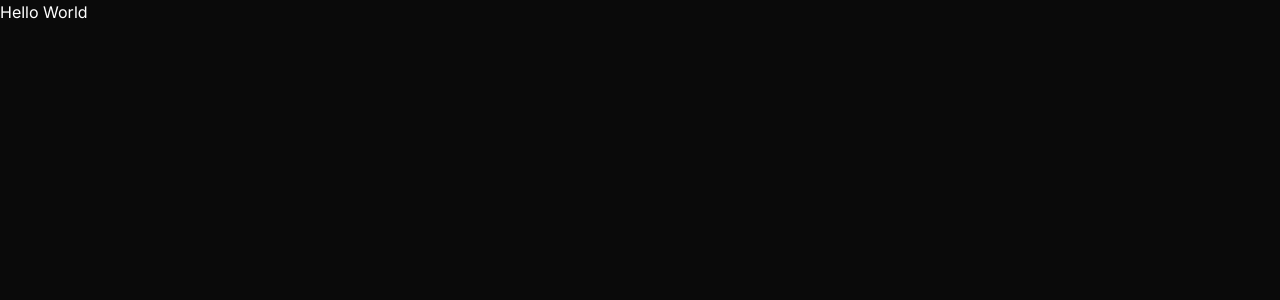
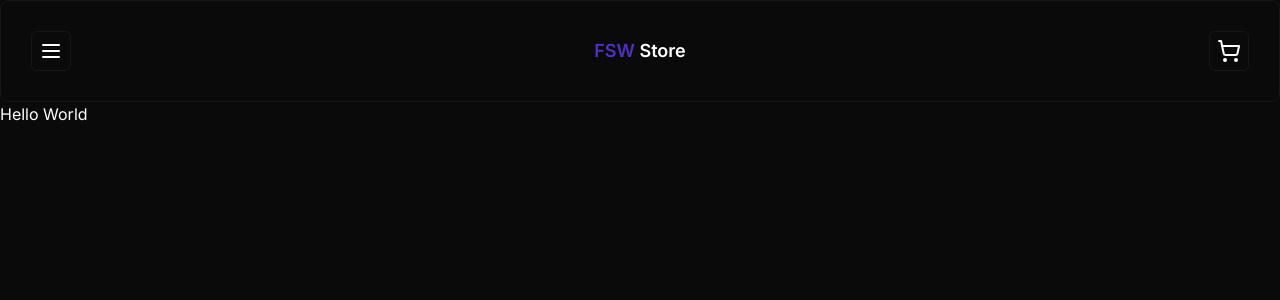
Before and after one commit to Gisellebm/fsw-store, a Next.js app: page / in a window 1280 px wide. Shown: the top 300 px of the page. Built offline with nearby package versions, Linux system fonts and the light colour scheme.

Commit message:
feat: add button, card and header components

```diff
--- a/package.json
+++ b/package.json
@@ -9,6 +9,7 @@
     "lint": "next lint"
   },
   "dependencies": {
+    "@radix-ui/react-slot": "^1.0.2",
     "class-variance-authority": "^0.7.0",
     "clsx": "^2.0.0",
     "lucide-react": "^0.288.0",
--- a/src/app/layout.tsx
+++ b/src/app/layout.tsx
@@ -1,6 +1,7 @@
 import type { Metadata } from 'next'
 import { Inter } from 'next/font/google'
 import './globals.css'
+import Header from '@/components/ui/header'
 
 const inter = Inter({ subsets: ['latin'] })
 
@@ -16,7 +17,10 @@
 }) {
   return (
     <html lang="en">
-      <body className={inter.className}>{children}</body>
+      <body className={inter.className}>
+        <Header />
+        {children}
+      </body>
     </html>
   )
 }
--- /dev/null
+++ b/src/components/ui/button.tsx
@@ -0,0 +1,56 @@
+import * as React from "react"
+import { Slot } from "@radix-ui/react-slot"
+import { cva, type VariantProps } from "class-variance-authority"
+
+import { cn } from "@/lib/utils"
+
+const buttonVariants = cva(
+  "inline-flex items-center justify-center rounded-md text-sm font-medium ring-offset-background transition-colors focus-visible:outline-none focus-visible:ring-2 focus-visible:ring-ring focus-visible:ring-offset-2 disabled:pointer-events-none disabled:opacity-50",
+  {
+    variants: {
+      variant: {
+        default: "bg-primary text-primary-foreground hover:bg-primary/90",
+        destructive:
+          "bg-destructive text-destructive-foreground hover:bg-destructive/90",
+        outline:
+          "border border-input bg-background hover:bg-accent hover:text-accent-foreground",
+        secondary:
+          "bg-secondary text-secondary-foreground hover:bg-secondary/80",
+        ghost: "hover:bg-accent hover:text-accent-foreground",
+        link: "text-primary underline-offset-4 hover:underline",
+      },
+      size: {
+        default: "h-10 px-4 py-2",
+        sm: "h-9 rounded-md px-3",
+        lg: "h-11 rounded-md px-8",
+        icon: "h-10 w-10",
+      },
+    },
+    defaultVariants: {
+      variant: "default",
+      size: "default",
+    },
+  }
+)
+
+export interface ButtonProps
+  extends React.ButtonHTMLAttributes<HTMLButtonElement>,
+    VariantProps<typeof buttonVariants> {
+  asChild?: boolean
+}
+
+const Button = React.forwardRef<HTMLButtonElement, ButtonProps>(
+  ({ className, variant, size, asChild = false, ...props }, ref) => {
+    const Comp = asChild ? Slot : "button"
+    return (
+      <Comp
+        className={cn(buttonVariants({ variant, size, className }))}
+        ref={ref}
+        {...props}
+      />
+    )
+  }
+)
+Button.displayName = "Button"
+
+export { Button, buttonVariants }
--- /dev/null
+++ b/src/components/ui/card.tsx
@@ -0,0 +1,79 @@
+import * as React from "react"
+
+import { cn } from "@/lib/utils"
+
+const Card = React.forwardRef<
+  HTMLDivElement,
+  React.HTMLAttributes<HTMLDivElement>
+>(({ className, ...props }, ref) => (
+  <div
+    ref={ref}
+    className={cn(
+      "rounded-lg border bg-card text-card-foreground shadow-sm",
+      className
+    )}
+    {...props}
+  />
+))
+Card.displayName = "Card"
+
+const CardHeader = React.forwardRef<
+  HTMLDivElement,
+  React.HTMLAttributes<HTMLDivElement>
+>(({ className, ...props }, ref) => (
+  <div
+    ref={ref}
+    className={cn("flex flex-col space-y-1.5 p-6", className)}
+    {...props}
+  />
+))
+CardHeader.displayName = "CardHeader"
+
+const CardTitle = React.forwardRef<
+  HTMLParagraphElement,
+  React.HTMLAttributes<HTMLHeadingElement>
+>(({ className, ...props }, ref) => (
+  <h3
+    ref={ref}
+    className={cn(
+      "text-2xl font-semibold leading-none tracking-tight",
+      className
+    )}
+    {...props}
+  />
+))
+CardTitle.displayName = "CardTitle"
+
+const CardDescription = React.forwardRef<
+  HTMLParagraphElement,
+  React.HTMLAttributes<HTMLParagraphElement>
+>(({ className, ...props }, ref) => (
+  <p
+    ref={ref}
+    className={cn("text-sm text-muted-foreground", className)}
+    {...props}
+  />
+))
+CardDescription.displayName = "CardDescription"
+
+const CardContent = React.forwardRef<
+  HTMLDivElement,
+  React.HTMLAttributes<HTMLDivElement>
+>(({ className, ...props }, ref) => (
+  <div ref={ref} className={cn("p-6 pt-0", className)} {...props} />
+))
+CardContent.displayName = "CardContent"
+
+const CardFooter = React.forwardRef<
+  HTMLDivElement,
+  React.HTMLAttributes<HTMLDivElement>
+>(({ className, ...props }, ref) => (
+  <div
+    ref={ref}
+    className={cn("flex items-center p-6 pt-0", className)}
+    {...props}
+  />
+))
+CardFooter.displayName = "CardFooter"
+
+export { Card, CardHeader, CardFooter, CardTitle, CardDescription, CardContent }
--- /dev/null
+++ b/src/components/ui/header.tsx
@@ -0,0 +1,21 @@
+import { MenuIcon, ShoppingCartIcon } from "lucide-react";
+import { Button } from "./button";
+import { Card } from "./card";
+
+const Header = () => {
+    return <Card className="flex justify-between p-[1.875rem] items-center">
+        <Button size="icon" variant="outline">
+            <MenuIcon />
+        </Button>
+
+        <h1 className="font-semibold text-lg">
+            <span className="text-primary">FSW</span> Store
+        </h1>
+
+        <Button size="icon" variant="outline">
+            <ShoppingCartIcon />
+        </Button>
+    </Card>;
+}
+
+export default Header;
```
Also changed, not shown: 1 other file (tests, documents, lock files or other folders).
